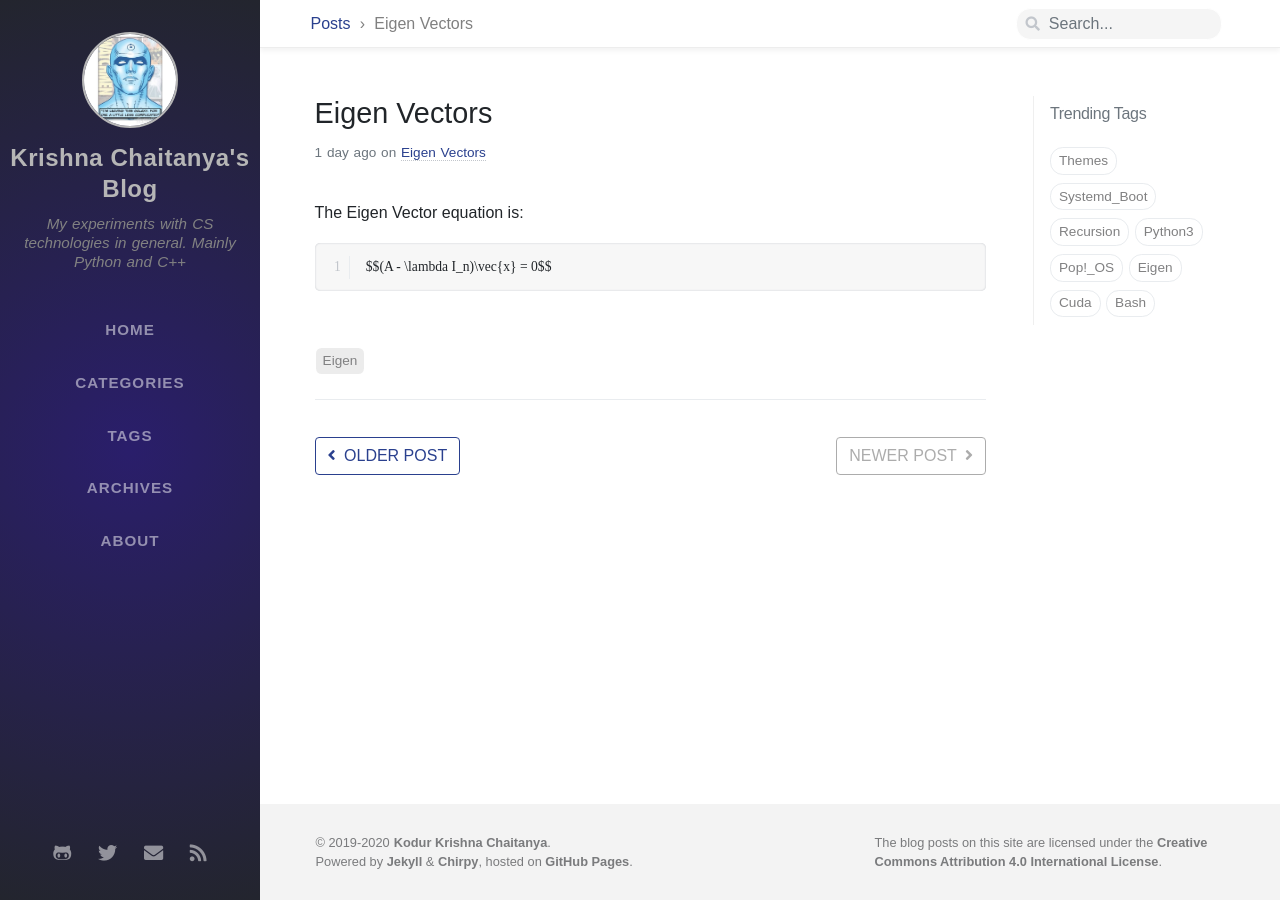
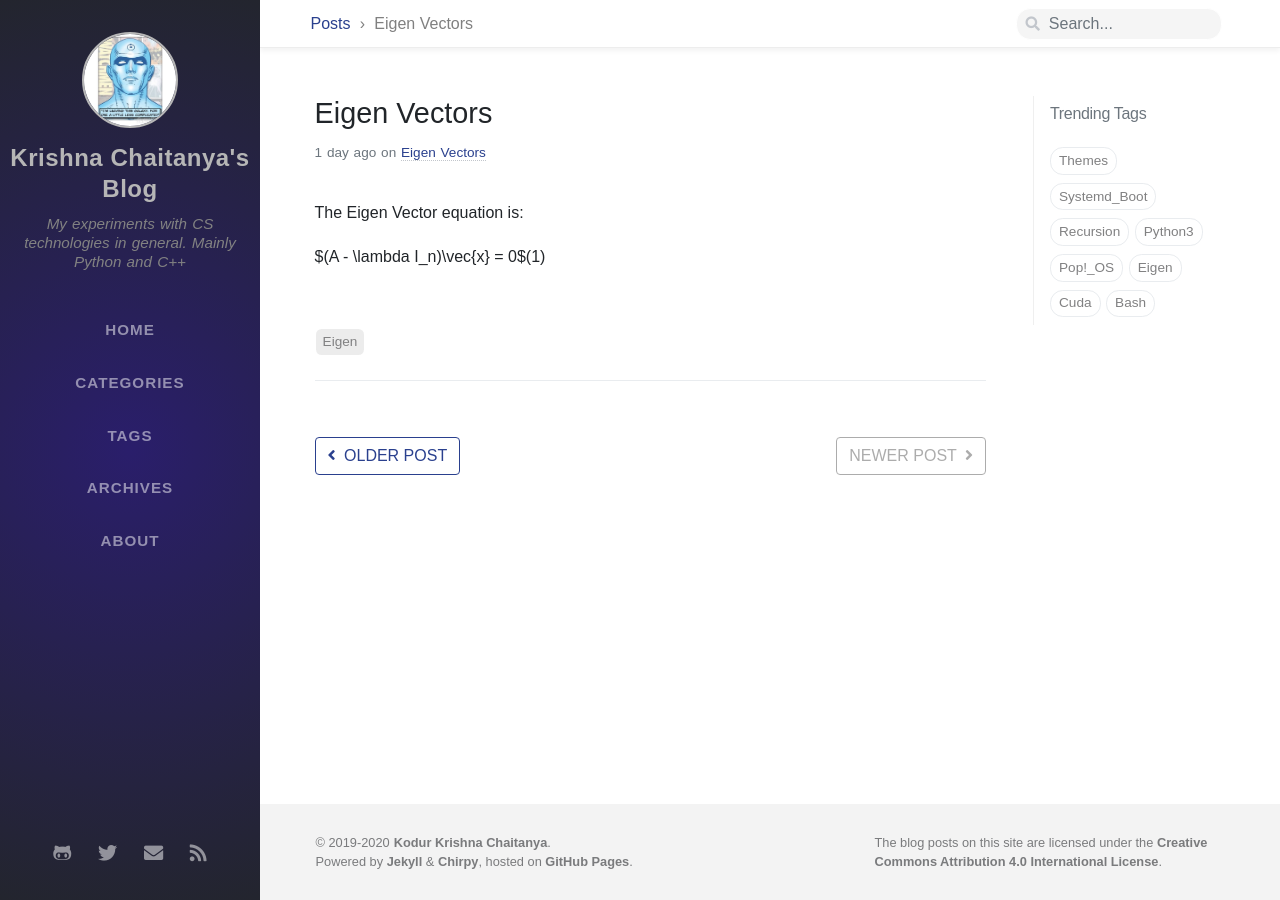
Before and after one commit to krishnachaitanya9/krishnachaitanya9.github.io, a Jekyll site: the page built from _posts/2020-01-05-eigen-vectors.md, in a window 1280 px wide. Built offline with Jekyll 4.4.1, drawn with Linux system fonts in a browser that asks for light colours; nearby versions of some CDN libraries; some web fonts are replaced; part of the change alters nothing that is shown.

````diff
--- a/_posts/2020-01-05-eigen-vectors.md
+++ b/_posts/2020-01-05-eigen-vectors.md
@@ -6,6 +6,5 @@ tags: [Eigen]
 ---
 
 The Eigen Vector equation is:
-```
-$$(A - \lambda I_n)\vec{x} = 0$$
-```
+
+$(A - \lambda I_n)\vec{x} = 0$(1)
````
